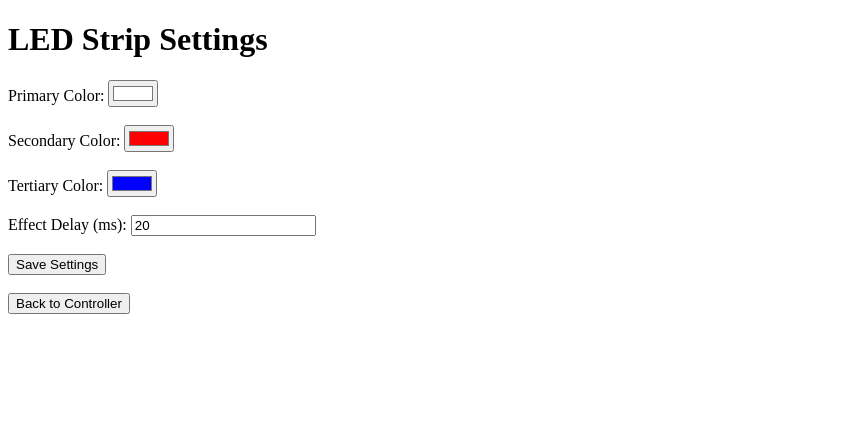
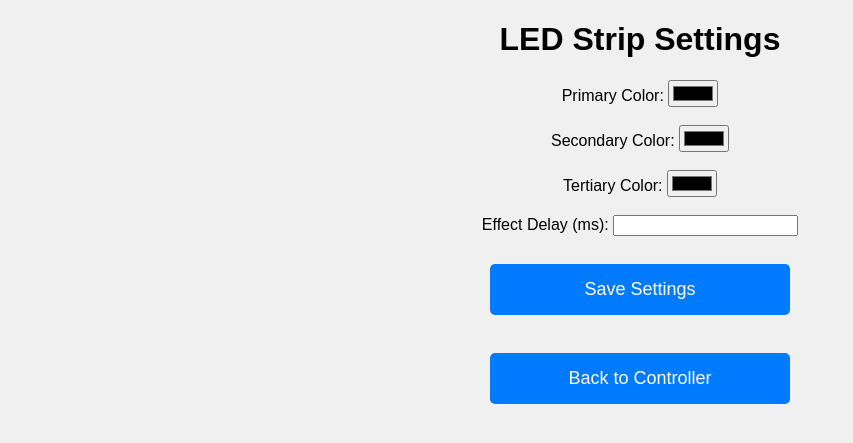
Before and after one commit to andystjean1/rpi-led-controller, a Flask app: page /settings in a window 1280 px wide. Shown: the top 443 px of the page, without its empty margins (0-853 px from the left). Run offline with Flask 3, Linux system fonts and the light colour scheme; data that the repository does not hold is empty.

Commit message:
add settings page

```diff
--- a/controller-app.py
+++ b/controller-app.py
@@ -111,7 +111,27 @@ def update_settings():
     led_controller.set_colors(new_colors)
     led_controller.set_delay(delay)
 
-    return jsonify({"message": "Settings updated successfully"}), 200
+    return 200
+
+@app.route("/get-settings", methods=["GET"])
+def get_settings():
+    global led_controller
+
+    # Convert colors to hex format
+    def color_to_hex(color):
+        r = (color >> 16) & 0xFF
+        g = (color >> 8) & 0xFF
+        b = color & 0xFF
+        return f"#{r:02x}{g:02x}{b:02x}"
+
+    colors = [color_to_hex(color) for color in led_controller.get_colors()]
+    delay = led_controller.get_delay()
+
+    return jsonify({
+        "colors": colors,
+        "delay": delay
+    })
+
 
 # start an effect
 @app.route("/start", methods=["POST"])
--- a/effects.py
+++ b/effects.py
@@ -218,7 +218,7 @@ def clock2(strip):
 
         #clear board
         for i in range(num_pixels):
-                strip.setPixelColor(i, colors.OFF)
+            strip.setPixelColor(i, colors.OFF)
 
         #set the hour pixels
         for i in range(hour_start - 10, hour_start):
@@ -473,6 +473,6 @@ def allin(strip):
         strip.setPixelColor(i, colors.red_hue(i))
     strip.show()
 
-def clock(strip):
+def clock_timer(strip):
     for i in range(strip.numPixels()):
         strip.setPixelColor(i, colors.blue_hue(i*2))
--- a/ledstrip.py
+++ b/ledstrip.py
@@ -24,6 +24,11 @@ class LEDStripController:
     def set_colors(self, color_list):
         self.colors = color_list
 
+        #display the new colors
+        for i in range(self.numPixels):
+            self.set_pixel(i, color_list[i%3])
+        self.show()
+
     def set_delay(self, delay):
         self.delay = delay
 
--- a/static/styles.css
+++ b/static/styles.css
@@ -1,33 +1,36 @@
-<!DOCTYPE html>
-<html lang="en">
-<head>
-    <meta charset="UTF-8">
-    <meta name="viewport" content="width=device-width, initial-scale=1.0">
-    <title>Settings</title>
-    <link rel="stylesheet" href="/static/styles.css">
-</head>
-<body>
-    <h1>LED Strip Settings</h1>
-    <form id="settings-form" action="/update-settings" method="POST">
-        <label for="color1">Primary Color:</label>
-        <input type="color" id="color1" name="color1" value="#ffffff">
-        <br><br>
+body {
+    font-family: Arial, sans-serif;
+    text-align: center;
+    margin: 0;
+    padding: 0;
+    background-color: #f0f0f0;
+}
 
-        <label for="color2">Secondary Color:</label>
-        <input type="color" id="color2" name="color2" value="#ff0000">
-        <br><br>
+.container {
+    padding: 20px;
+}
 
-        <label for="color3">Tertiary Color:</label>
-        <input type="color" id="color3" name="color3" value="#0000ff">
-        <br><br>
+button {
+    width: 90%;
+    max-width: 300px;
+    padding: 15px;
+    margin: 10px auto;
+    font-size: 18px;
+    color: white;
+    background-color: #007BFF;
+    border: none;
+    border-radius: 5px;
+    cursor: pointer;
+}
 
-        <label for="delay">Effect Delay (ms):</label>
-        <input type="number" id="delay" name="delay" value="20" min="1">
-        <br><br>
+button:active {
+    background-color: #0056b3;
+}
 
-        <button type="submit">Save Settings</button>
-    </form>
-    <br>
-    <button onclick="window.location.href='/'">Back to Controller</button>
-</body>
-</html>
+button.off {
+    background-color: #FF0000;
+}
+
+button.off:active {
+    background-color: #cc0000;
+}
--- a/templates/settings.html
+++ b/templates/settings.html
@@ -8,26 +8,77 @@
 </head>
 <body>
     <h1>LED Strip Settings</h1>
-    <form id="settings-form" action="/update-settings" method="POST">
+    <form id="settings-form">
         <label for="color1">Primary Color:</label>
-        <input type="color" id="color1" name="color1" value="#ffffff">
+        <input type="color" id="color1" name="color1">
         <br><br>
 
         <label for="color2">Secondary Color:</label>
-        <input type="color" id="color2" name="color2" value="#ff0000">
+        <input type="color" id="color2" name="color2">
         <br><br>
 
         <label for="color3">Tertiary Color:</label>
-        <input type="color" id="color3" name="color3" value="#0000ff">
+        <input type="color" id="color3" name="color3">
         <br><br>
 
         <label for="delay">Effect Delay (ms):</label>
-        <input type="number" id="delay" name="delay" value="20" min="1">
+        <input type="number" id="delay" name="delay" min="1">
         <br><br>
 
-        <button type="submit">Save Settings</button>
+        <button type="button" id="save-settings">Save Settings</button>
     </form>
+    <p id="message" style="display: none; color: green;">Settings saved successfully!</p>
     <br>
     <button onclick="window.location.href='/'">Back to Controller</button>
+
+    <script>
+        // Fetch current settings and prepopulate the form
+        function fetchSettings() {
+            fetch("/get-settings")
+                .then(response => response.json())
+                .then(data => {
+                    document.getElementById("color1").value = data.colors[0];
+                    document.getElementById("color2").value = data.colors[1];
+                    document.getElementById("color3").value = data.colors[2];
+                    document.getElementById("delay").value = data.delay;
+                })
+                .catch(error => {
+                    console.error("Error fetching settings:", error);
+                });
+        }
+
+        // Save settings via AJAX
+        document.getElementById("save-settings").addEventListener("click", function() {
+            const form = document.getElementById("settings-form");
+            const formData = new FormData(form);
+
+            fetch("/update-settings", {
+                method: "POST",
+                body: new URLSearchParams(formData),
+                headers: {
+                    "Content-Type": "application/x-www-form-urlencoded"
+                }
+            })
+            .then(response => response.json())
+            .then(data => {
+                if (data.message) {
+                    const messageElement = document.getElementById("message");
+                    messageElement.style.display = "block";
+                    messageElement.textContent = data.message;
+
+                    // Hide the message after 3 seconds
+                    setTimeout(() => {
+                        messageElement.style.display = "none";
+                    }, 3000);
+                }
+            })
+            .catch(error => {
+                console.error("Error saving settings:", error);
+            });
+        });
+
+        // Fetch and prepopulate settings on page load
+        window.onload = fetchSettings;
+    </script>
 </body>
 </html>
```
